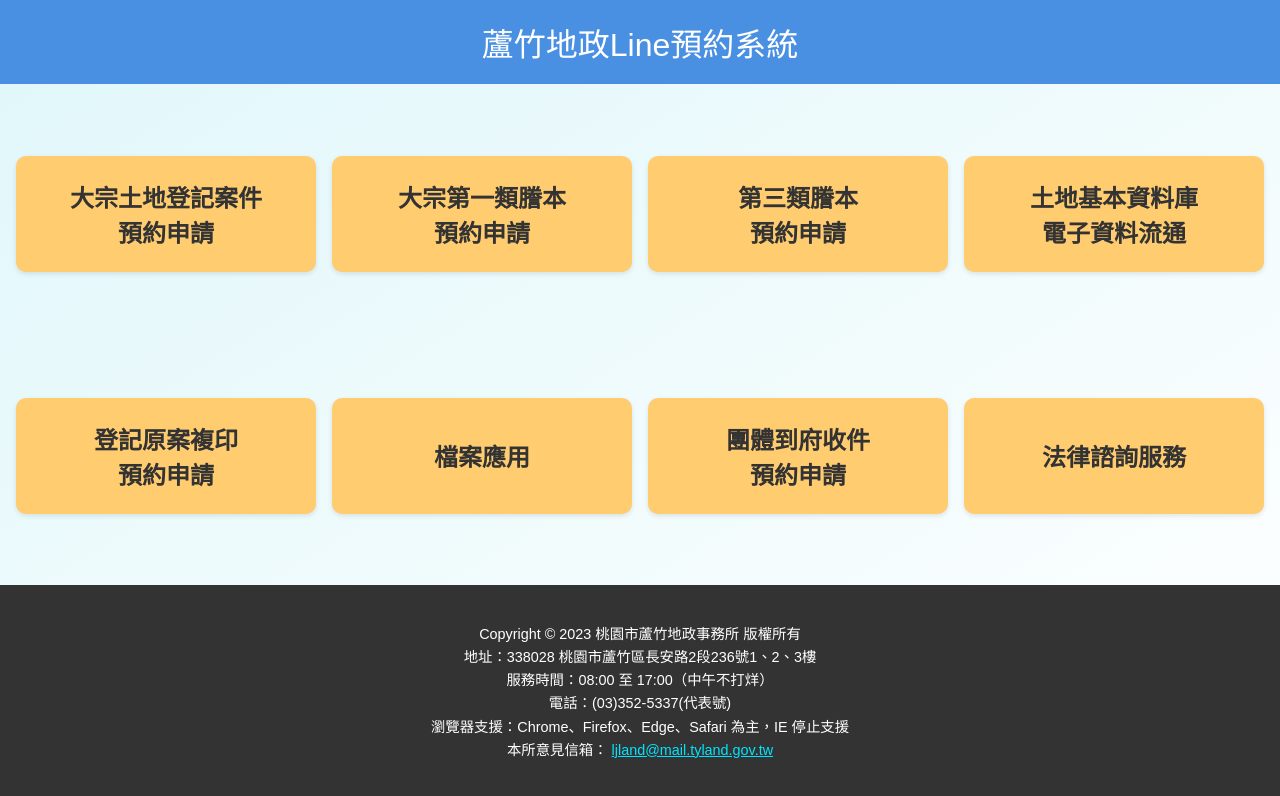
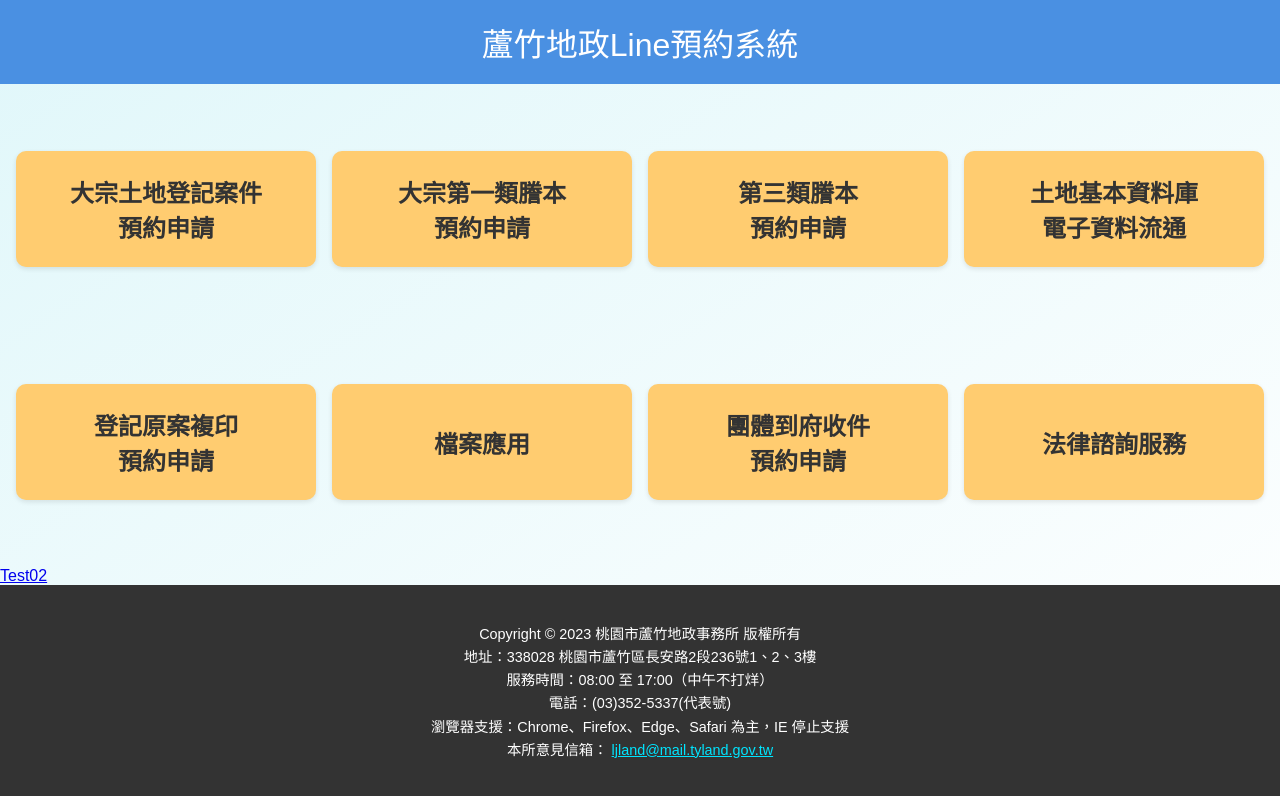
Before and after one commit to sam0404044/LandOffice, a website: page index.html in a window 1280 px wide. Drawn offline with Linux system fonts and the light colour scheme; a script that the page names is missing.

Commit message:
testback

```diff
--- a/index.html
+++ b/index.html
@@ -36,6 +36,11 @@
       法律諮詢服務
     </div>
   </div>
+
+  <div>
+    <a href="./test.html">Test02</a>
+  </div>
+
 
   <footer>
     <div class="footer-info">
```
